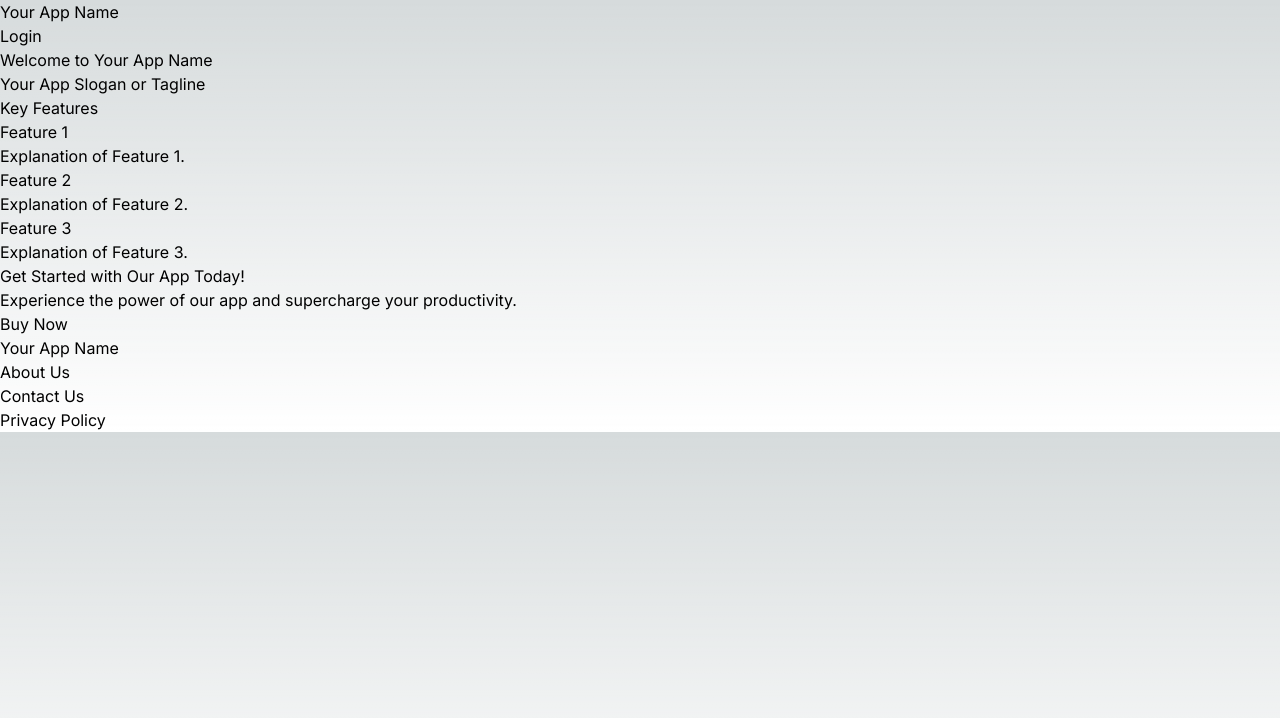
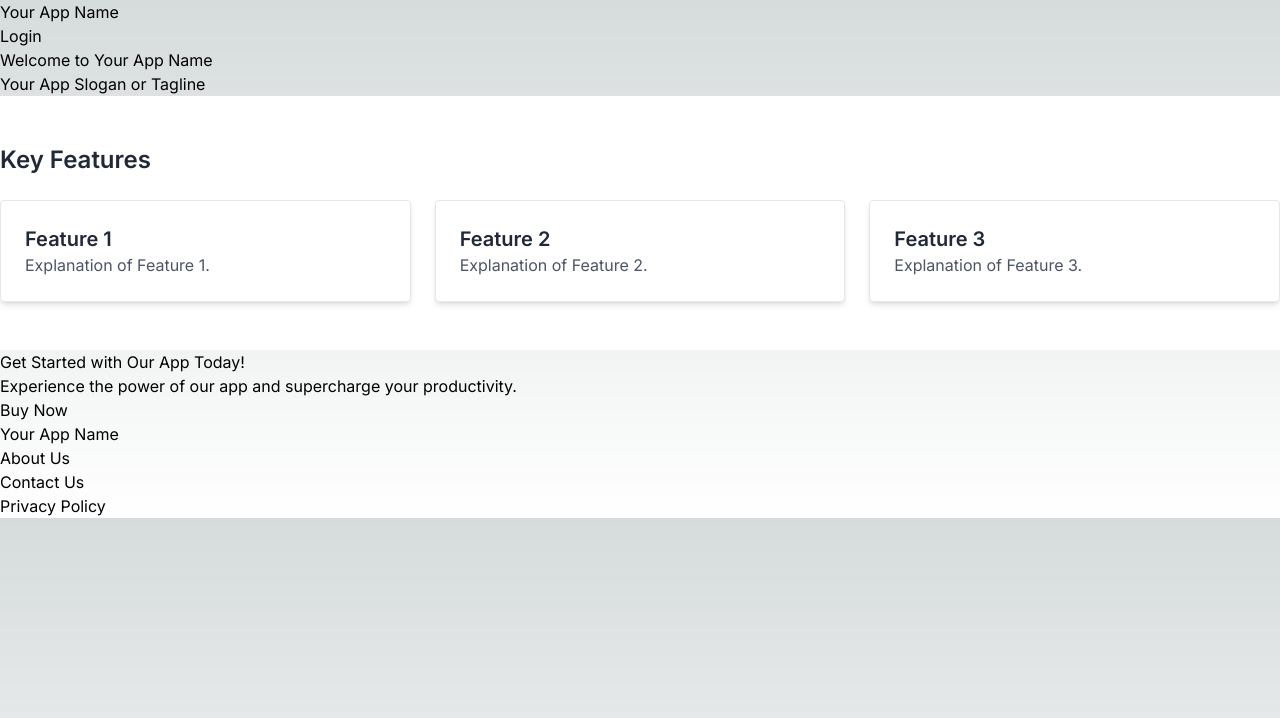
Before and after one commit to Roisfaozi/apptolls, a Next.js app: page / in a window 1280 px wide. Shown: the top 718 px of the page. Built offline with nearby package versions, Linux system fonts and the light colour scheme.

Commit message:
* refactor(FeaturesSection.tsx): update FeaturesSection component to use tailwind CSS classes and grid layout

```diff
--- a/src/app/(components)/FeaturesSection.tsx
+++ b/src/app/(components)/FeaturesSection.tsx
@@ -1,19 +1,21 @@
 const FeaturesSection = () => {
   return (
-    <section className="features-section">
-      <div className="container">
-        <h2>Key Features</h2>
-        <div className="feature">
-          <h3>Feature 1</h3>
-          <p>Explanation of Feature 1.</p>
-        </div>
-        <div className="feature">
-          <h3>Feature 2</h3>
-          <p>Explanation of Feature 2.</p>
-        </div>
-        <div className="feature">
-          <h3>Feature 3</h3>
-          <p>Explanation of Feature 3.</p>
+    <section className="bg-white py-12">
+      <div className="container mx-auto">
+        <h2 className="text-2xl font-semibold text-gray-800 mb-6">Key Features</h2>
+        <div className="grid grid-cols-1 md:grid-cols-3 gap-6">
+          <div className="bg-white p-6 border rounded shadow-md">
+            <h3 className="text-xl font-semibold text-gray-800">Feature 1</h3>
+            <p className="text-gray-600">Explanation of Feature 1.</p>
+          </div>
+          <div className="bg-white p-6 border rounded shadow-md">
+            <h3 className="text-xl font-semibold text-gray-800">Feature 2</h3>
+            <p className="text-gray-600">Explanation of Feature 2.</p>
+          </div>
+          <div className="bg-white p-6 border rounded shadow-md">
+            <h3 className="text-xl font-semibold text-gray-800">Feature 3</h3>
+            <p className="text-gray-600">Explanation of Feature 3.</p>
+          </div>
         </div>
       </div>
     </section>
```
